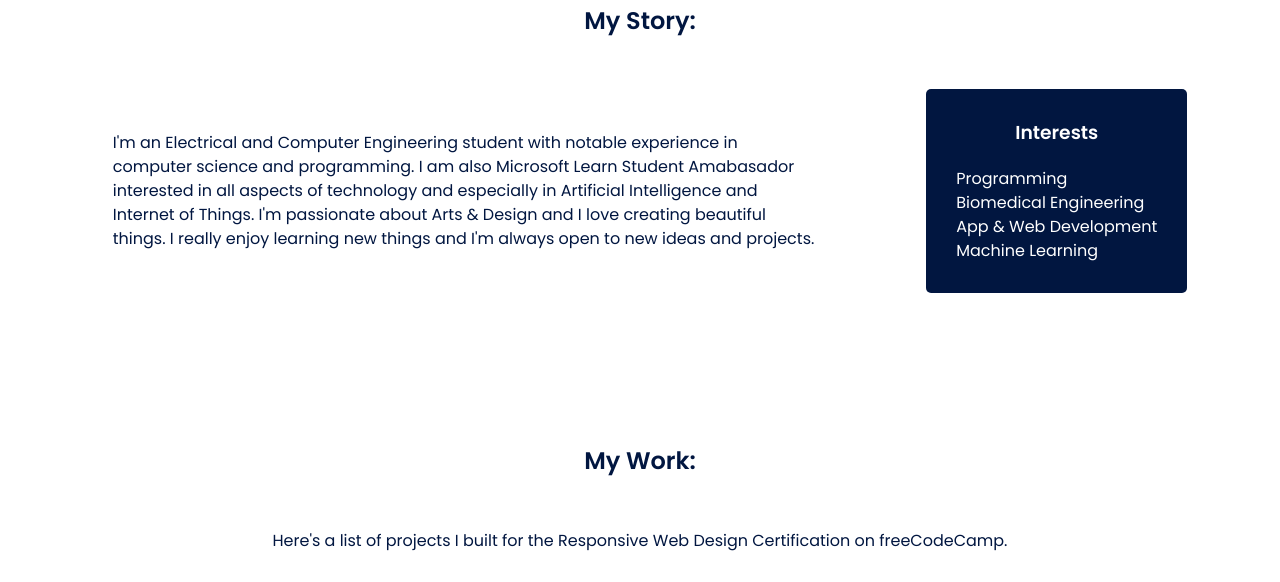
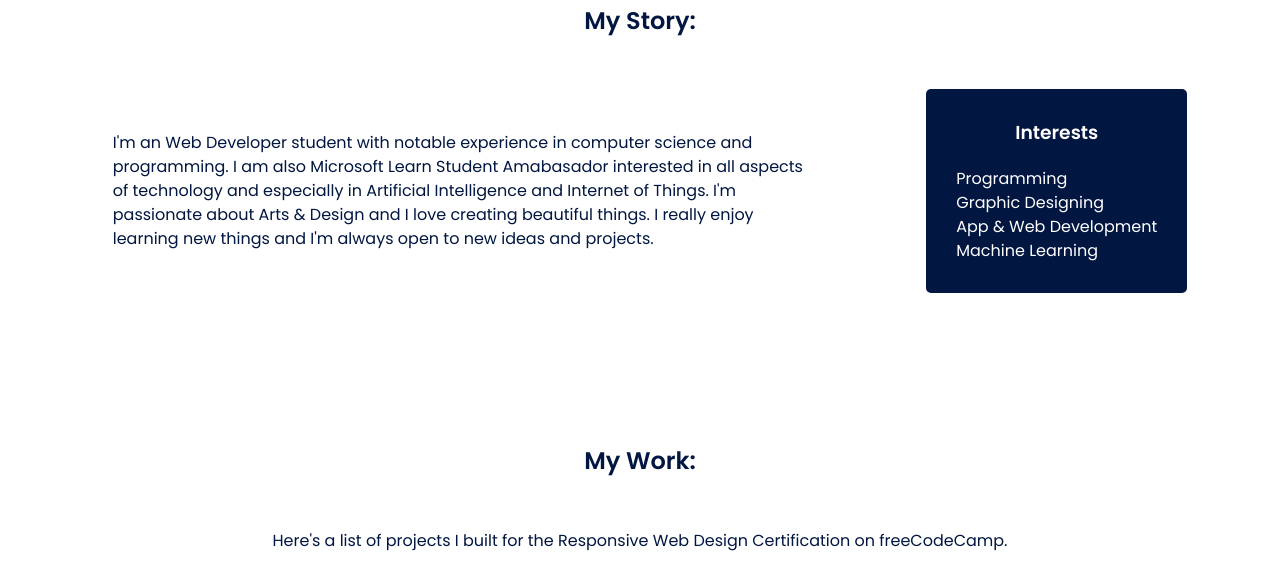
Before and after one commit to Object-oriented-guy/web, a plain HTML site: page index.html in a window 1280 px wide. Shown: the part 997-1579 px from the top of the page. Drawn offline with Linux system fonts and the light colour scheme.

Commit message:
Update index.html

```diff
--- a/index.html
+++ b/index.html
@@ -54,13 +54,13 @@
   <h2>My Story:</h2>
   <div id="about-container">
     <div id="my-story">
-      <p>I'm an Electrical and Computer Engineering student with notable experience in computer science and programming. I am also Microsoft Learn Student Amabasador interested in all aspects of technology and especially in Artificial Intelligence and Internet of Things. I'm passionate about Arts & Design and I love creating beautiful things. I really enjoy learning new things and I'm always open to new ideas and projects.</p>
+      <p>I'm an Web Developer student with notable experience in computer science and programming. I am also Microsoft Learn Student Amabasador interested in all aspects of technology and especially in Artificial Intelligence and Internet of Things. I'm passionate about Arts & Design and I love creating beautiful things. I really enjoy learning new things and I'm always open to new ideas and projects.</p>
     </div>
     <div id="interests-list">
       <h3>Interests</h3>
       <ul>
         <li>Programming</li>
-        <li>Biomedical Engineering</li>
+        <li>Graphic Designing</li>
         <li>App & Web Development</li>
         <li>Machine Learning</li>
       </ul>
@@ -154,7 +154,7 @@
       <img src="images/freecodecamp.svg" alt="freeCodeCamp logo" class="contact-icon">freeCodeCamp
     </a>
     <a href="https://codepen.io/sfoteini" class="contact-details">
-      <img src="images/codepen.svg" alt="CodePen logo" class="contact-icon">Codepen
+      <img src=" " alt="CodePen logo" class="contact-icon">Codepen
     </a>
   </div>
 </section>
```
